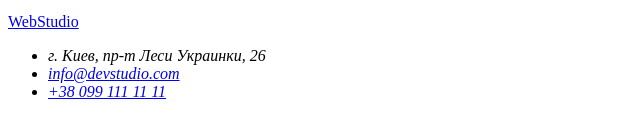
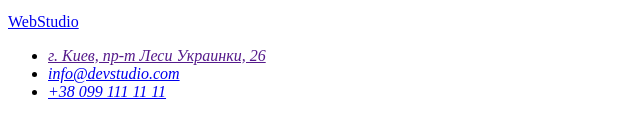
Before and after one commit to Rost-Perig/goit-markup-hw-01, a plain HTML site: page index.html in a window 1280 px wide. Shown: the part 3038-3152 px from the top of the page, without its empty margins (0-640 px from the left). Drawn offline with Linux system fonts and the light colour scheme.

Commit message:
Переделан список в футере

```diff
--- a/index.html
+++ b/index.html
@@ -120,7 +120,7 @@
         <address>
             <ul>
                 <li>
-                    г. Киев, пр-т Леси Украинки, 26
+                    <a href="">г. Киев, пр-т Леси Украинки, 26</a>
                 </li>
                 <li>
                     <a href="mailto:info@devstudio.com">info@devstudio.com</a>
```
